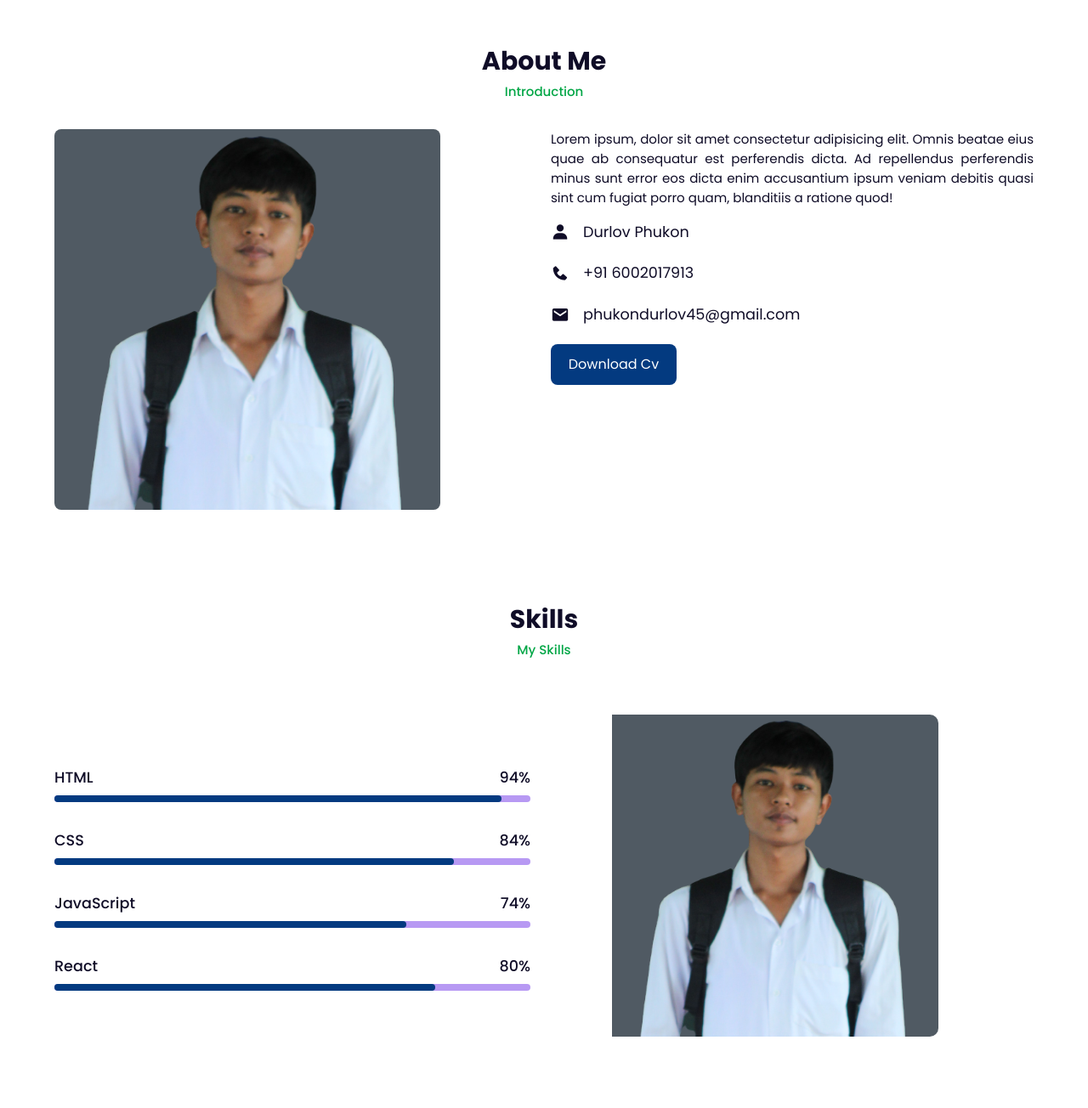
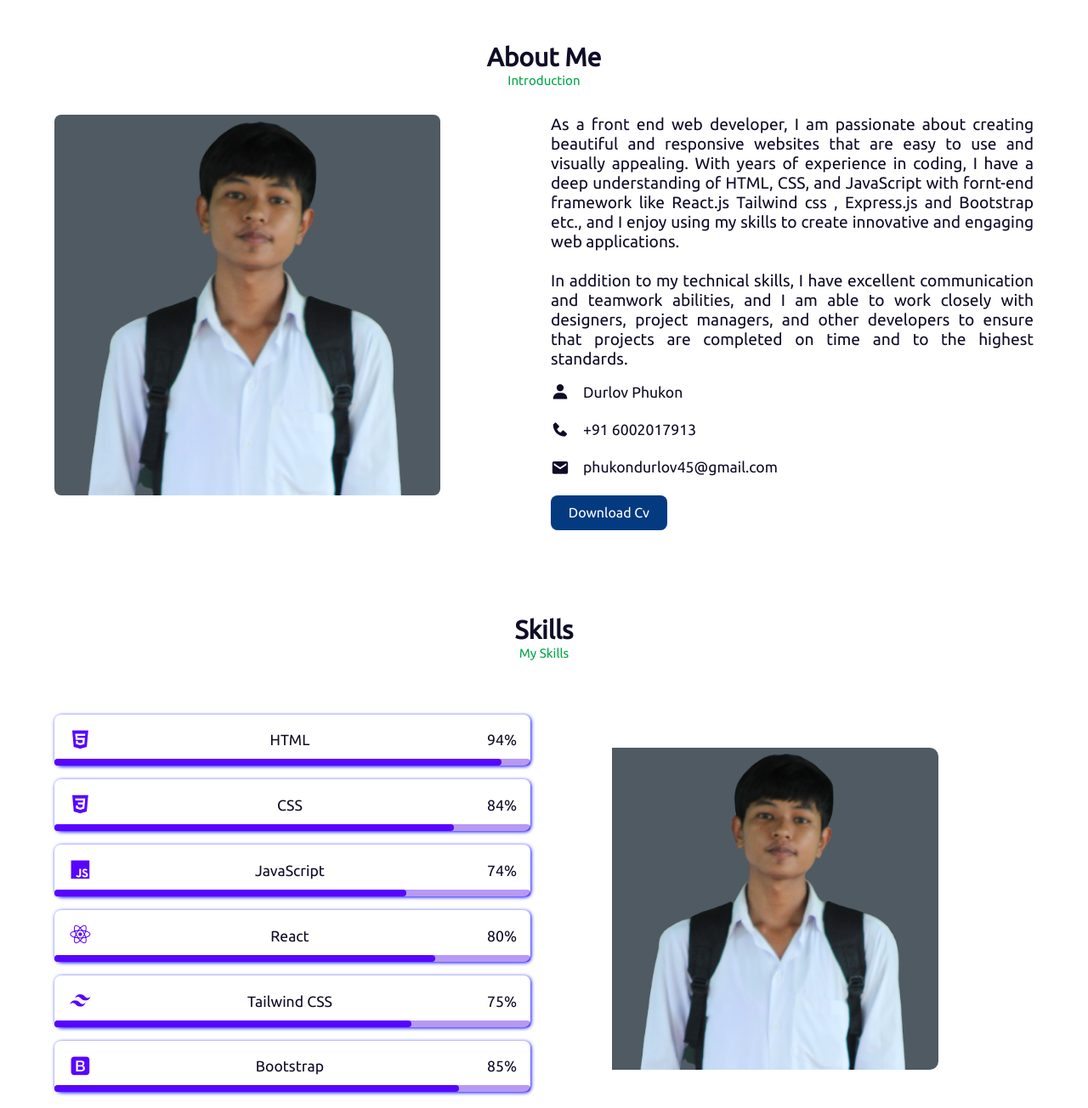
Before and after one commit to DRLVP/myportfolio, a plain HTML site: page index.html in a window 1280 px wide. Shown: the part 800-2104 px from the top of the page at 85% size. Drawn offline with nearby package versions, Linux system fonts and the light colour scheme.

Commit message:
changes social icon and skill section

```diff
--- a/assets/css/style.css
+++ b/assets/css/style.css
@@ -1,7 +1,7 @@
 /**********************
   GOOGLE FONTS CDN
 ***********************/
-@import url("https://fonts.googleapis.com/css2?family=Poppins:wght@200;300;400;500;600;700&display=swap");
+@import url('https://fonts.googleapis.com/css2?family=Source+Code+Pro:wght@200&family=Ubuntu&display=swap');
 
 /*******************
   CSS RESET
@@ -14,7 +14,7 @@
   text-decoration: none;
   scroll-behavior: smooth;
   scroll-padding-top: 2rem;
-  font-family: "Poppins", sans-serif;
+  font-family: 'Ubuntu', sans-serif;
 }
 
 /********************
@@ -162,13 +162,15 @@ header.shadow {
 }
 
 .home-text h2 {
-  font-size: 1.1rem;
-  font-weight: 400;
+  font-size: 1.8rem;
+  font-weight: 800;
+  font-family: 'Source Code Pro', monospace;
 }
 
 .home-text p {
-  font-size: var(--p-font);
-  font-weight: 400;
+  font-size: 1.2rem;
+  font-weight: 600;
+  font-family: 'Source Code Pro', monospace;
   margin: 0.7rem 0 1rem;
 }
 
@@ -216,7 +218,7 @@ header.shadow {
 }
 
 .about-text p {
-  font-size: var(--p-font);
+  font-size: 1.2rem;
   font-weight: 400;
   text-align: justify;
 }
@@ -263,8 +265,21 @@ header.shadow {
   display: flex;
   justify-content: space-between;
   align-items: center;
-  padding: 1rem 0;
+  padding: 1rem;
   margin-bottom: 1rem;
+  box-shadow: 1px 1px 4px blue;
+  border-radius: 0.5rem;
+  cursor: pointer;
+  transition: 0.5s ease-in;
+}
+.bars-box:hover{
+  transform: translate(20px);
+  box-shadow: 4px 4px 10px var(--hover);
+}
+.bars-box i{
+  font-size: 1.8rem;
+  color: var(--hover);
+  cursor: pointer;
 }
 
 .bars-box h3,
@@ -282,15 +297,18 @@ span {
   background: hsla(260, 100%, 44%, 0.4);
   border-radius: 0.5rem;
 }
-
+.light-bar:hover{
+  animation: loading 0.8s linear;
+}
 .percent-bar {
   position: absolute;
   bottom: 0;
   left: 0;
   height: 0.5rem;
-  background: var(--main-color);
+  background: var(--hover);
   border-radius: 0.5rem;
 }
+
 
 .html-bar {
   width: 94%;
@@ -306,6 +324,12 @@ span {
 
 .react-bar {
   width: 80%;
+}
+.tailwind-bar{
+  width: 75%;
+}
+.bootstrap-bar{
+  width: 85%;
 }
 
 .services-content {
@@ -457,3 +481,14 @@ form textarea {
 .copyright a {
   color: #22cf91;
 }
+/*************************
+  ANIMATION
+**************************/
+@keyframes loading{
+  0%{
+    width: 0%;
+  }
+  100%{
+    width: 100%;
+  }
+}
--- a/index.html
+++ b/index.html
@@ -55,8 +55,8 @@
         <div class="home-text">
             <span>Hello, I'm</span>
             <h1>Durlov Phukon</h1>
-            <h2>Frontend Developer</h2>
-            <p>Lorem ipsum dolor sit amet cons <br> adipisicing elit. Minima, consectetur <br> ullam?</p>
+            <h2>Web Developer</h2>
+            <p>I am passionate about creating beautiful and responsive websites that are easy to use and visually appealing. With years of experience in coding, I have a deep understanding of HTML, CSS, and JavaScript with framework like React, Express Bootstrap and Tailwind CSS etc., and I enjoy using my skills to create innovative and engaging web applications.</p>
             <a href="https://drive.google.com/file/d/1S8ztQVaOrxZFD3ev4E3fkVkVzozTn4bU/view?usp=sharing" class="btn">Download CV</a>
         </div>
     </section>
@@ -76,9 +76,11 @@
                 <img src="assets/img/about.png" alt="">
             </div>
             <div class="about-text">
-                <p>Lorem ipsum, dolor sit amet consectetur adipisicing elit. Omnis beatae eius quae ab consequatur est
-                    perferendis dicta. Ad repellendus perferendis minus sunt error eos dicta enim accusantium ipsum
-                    veniam debitis quasi sint cum fugiat porro quam, blanditiis a ratione quod!</p>
+                <p>As a front end web developer, I am passionate about creating beautiful and responsive websites that are easy to use and visually appealing. With years of experience in coding, I have a deep understanding of HTML, CSS, and JavaScript with fornt-end framework like React.js Tailwind css , Express.js and Bootstrap etc., and I enjoy using my skills to create innovative and engaging web applications.
+                <br>
+                <br>
+                In addition to my technical skills, I have excellent communication and teamwork abilities, and I am able to work closely with designers, project managers, and other developers to ensure that projects are completed on time and to the highest standards.
+                </p>
                 <div class="information">
                     <div class="info-box">
                         <i class='bx bxs-user'></i>
@@ -115,6 +117,7 @@
             <div class="bars">
 
                 <div class="bars-box">
+                    <i class='bx bxl-html5'></i>
                     <h3>HTML</h3>
                     <span>94%</span>
                     <div class="light-bar"></div>
@@ -122,6 +125,7 @@
                 </div>
 
                 <div class="bars-box">
+                    <i class='bx bxl-css3' ></i>
                     <h3>CSS</h3>
                     <span>84%</span>
                     <div class="light-bar"></div>
@@ -129,6 +133,7 @@
                 </div>
 
                 <div class="bars-box">
+                    <i class='bx bxl-javascript' ></i>
                     <h3>JavaScript</h3>
                     <span>74%</span>
                     <div class="light-bar"></div>
@@ -136,10 +141,25 @@
                 </div>
 
                 <div class="bars-box">
+                    <i class='bx bxl-react' ></i>
                     <h3>React</h3>
                     <span>80%</span>
                     <div class="light-bar"></div>
                     <div class="percent-bar react-bar"></div>
+                </div>
+                <div class="bars-box">
+                    <i class='bx bxl-tailwind-css' ></i>
+                    <h3>Tailwind CSS</h3>
+                    <span>75%</span>
+                    <div class="light-bar"></div>
+                    <div class="percent-bar tailwind-bar"></div>
+                </div>
+                <div class="bars-box">
+                    <i class='bx bxl-bootstrap' ></i>
+                    <h3>Bootstrap</h3>
+                    <span>85%</span>
+                    <div class="light-bar"></div>
+                    <div class="percent-bar bootstrap-bar"></div>
                 </div>
             </div>
             <div class="skills-img">
```
